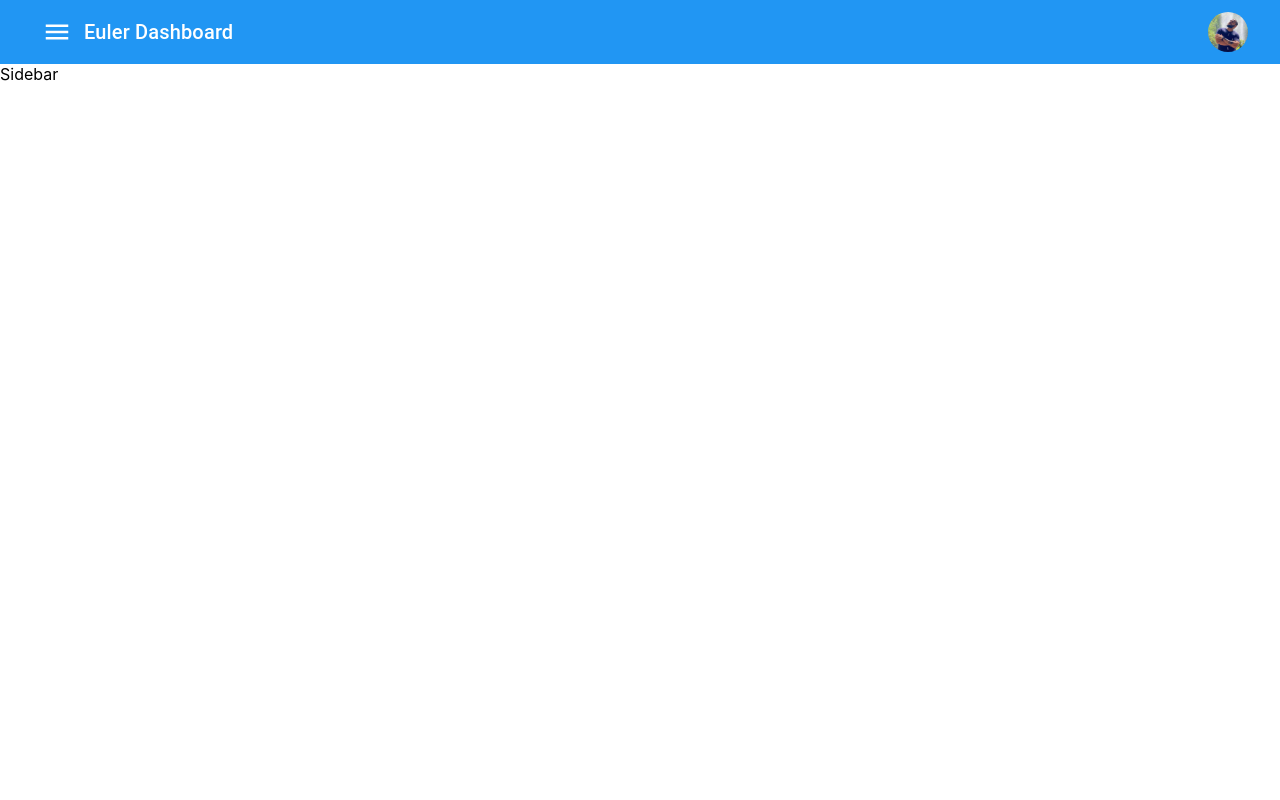
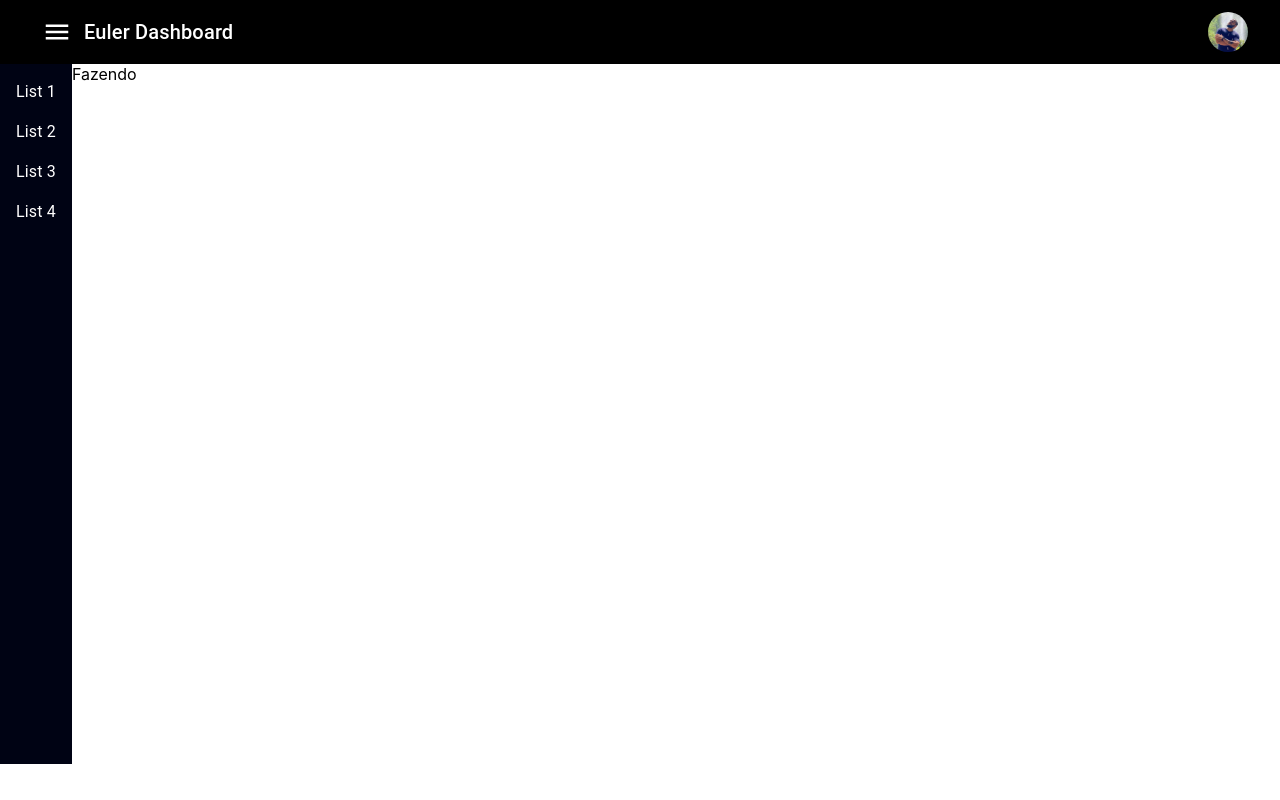
Before and after one commit to eulerreisf/eulerdash, a React (Create React App) app: page / in a window 1280 px wide. Both pictures are taken after a click on the button 57 px from the left and 32 px from the top of the page. Built offline with nearby package versions, Linux system fonts and the light colour scheme.

Commit message:
render sidebar with action button

```diff
--- a/src/Components/Dashboard/Container/Container.js
+++ b/src/Components/Dashboard/Container/Container.js
@@ -1,10 +1,19 @@
 import React from 'react';
+
+//Material Components
+import { withStyles } from '@material-ui/core';
 
 //Components
 import Sidebar from './Sidebar';
 
-export const Container = () => (
-	<div>
-		<Sidebar />
+//Styles
+import { styles } from './styles';
+
+export const Container = ({ classes, sideBarStatus }) => (
+	<div className={classes.container}>
+		<Sidebar sideBarStatus={sideBarStatus} />
+		<div>Fazendo</div>
 	</div>
 );
+
+export default withStyles(styles)(Container);
--- a/src/Components/Dashboard/Container/Sidebar/Sidebar.js
+++ b/src/Components/Dashboard/Container/Sidebar/Sidebar.js
@@ -1,5 +1,26 @@
 import React from 'react';
 
-export const Sidebar = () => <div>Sidebar</div>;
+//Material Components
+import { List, ListItem, Typography, withStyles } from '@material-ui/core';
 
-export default Sidebar;
+import { styles } from './styles';
+
+export const Sidebar = ({ classes, sideBarStatus }) =>
+	sideBarStatus && (
+		<List open className={classes.list}>
+			<ListItem button>
+				<Typography className={classes.listItemText}>List 1</Typography>
+			</ListItem>
+			<ListItem button>
+				<Typography className={classes.listItemText}>List 2</Typography>
+			</ListItem>
+			<ListItem button>
+				<Typography className={classes.listItemText}>List 3</Typography>
+			</ListItem>
+			<ListItem button>
+				<Typography className={classes.listItemText}>List 4</Typography>
+			</ListItem>
+		</List>
+	);
+
+export default withStyles(styles)(Sidebar);
--- /dev/null
+++ b/src/Components/Dashboard/Container/Sidebar/styles.js
@@ -0,0 +1,6 @@
+export const styles = {
+	list: {
+		backgroundColor: '#000314'
+	},
+	listItemText: { color: '#ffffff' }
+};
--- a/src/Components/Dashboard/Container/index.js
+++ b/src/Components/Dashboard/Container/index.js
@@ -1 +1 @@
-export { default } from './Sidebar';
+export { default } from './Container';
--- /dev/null
+++ b/src/Components/Dashboard/Container/styles.js
@@ -0,0 +1,3 @@
+export const styles = {
+	container: { display: 'flex', padding: 0, height: '700px' }
+};
--- a/src/Components/Dashboard/Dashboard.js
+++ b/src/Components/Dashboard/Dashboard.js
@@ -1,4 +1,4 @@
-import React from 'react';
+import React, { useState } from 'react';
 
 //Material
 import { withStyles } from '@material-ui/core';
@@ -9,11 +9,15 @@ import Container from './Container';
 
 import { styles } from './styles';
 
-export const Dashboard = ({ classes }) => (
-	<div className={classes.dashboard}>
-		<Header />
-		<Container />
-	</div>
-);
+export const Dashboard = ({ classes }) => {
+	const [sideBarStatus, setSideBarStatus] = useState(false);
+
+	return (
+		<div className={classes.dashboard}>
+			<Header setSideBarStatus={setSideBarStatus} sideBarStatus={sideBarStatus}/>
+			<Container sideBarStatus={sideBarStatus} />
+		</div>
+	);
+};
 
 export default withStyles(styles)(Dashboard);
--- a/src/Components/Dashboard/Header/Components/MenuButton.js
+++ b/src/Components/Dashboard/Header/Components/MenuButton.js
@@ -9,8 +9,12 @@ import { withStyles } from '@material-ui/core/styles';
 
 import { styles } from './styles';
 
-export const MenuButton = ({ classes }) => (
-	<IconButton arial-label='menu' className={classes.iconButton}>
+export const MenuButton = ({ classes, setSideBarStatus, sideBarStatus }) => (
+	<IconButton
+		arial-label='menu'
+		className={classes.iconButton}
+		onClick={() => setSideBarStatus(!sideBarStatus)}
+	>
 		<Menu className={classes.menu} />
 	</IconButton>
 );
--- a/src/Components/Dashboard/Header/Header.js
+++ b/src/Components/Dashboard/Header/Header.js
@@ -10,9 +10,12 @@ import { withStyles } from '@material-ui/core/styles';
 
 import { styles } from './styles';
 
-export const Header = ({ classes }) => (
+export const Header = ({ classes, setSideBarStatus, sideBarStatus }) => (
 	<div className={classes.root}>
-		<MenuButton />
+		<MenuButton
+			setSideBarStatus={setSideBarStatus}
+			sideBarStatus={sideBarStatus}
+		/>
 		<Typography variant='h6' className={classes.typography}>
 			Euler Dashboard
 		</Typography>
--- a/src/Components/Dashboard/Header/styles.js
+++ b/src/Components/Dashboard/Header/styles.js
@@ -3,15 +3,15 @@ export const styles = {
 		display: 'flex',
 		width: '100%',
 		height: '64px',
-		backgroundColor: '#2196f3',
+		backgroundColor: '#000000',
 		alignItems: 'center'
 	},
 	typography: {
 		color: 'white',
 		size: 20
 	},
-	userAvatar:{
-	 marginLeft: 'auto',
-	 marginRight: '20px'
+	userAvatar: {
+		marginLeft: 'auto',
+		marginRight: '20px'
 	}
 };
```
